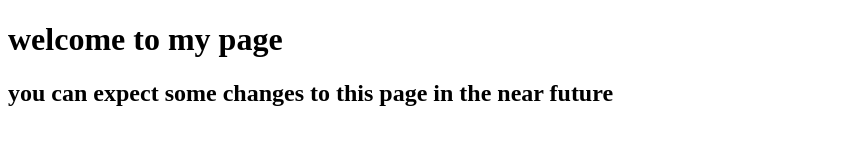
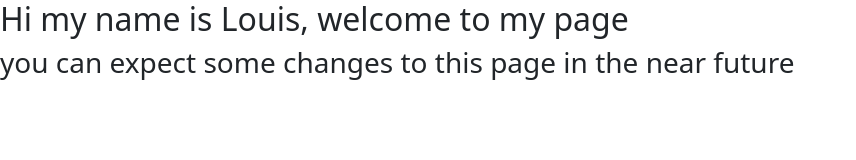
Before and after one commit to LOUISVA2000/Louis.github.oi, a plain HTML site: page index.html in a window 1280 px wide. Shown: the whole page, without its empty margins (0-856 px from the left). Drawn offline with nearby package versions, Linux system fonts and the light colour scheme.

Commit message:
added name

```diff
--- a/index.html
+++ b/index.html
@@ -3,9 +3,16 @@
 <head>
     <meta charset="UTF-8">
     <title>Louis github page</title>
+    <meta name="viewport" content="width:device-width,initial-scale=1">
+    <link href="https://cdn.jsdelivr.net/npm/bootstrap@5.0.0-beta3/dist/css/bootstrap.min.css" rel="stylesheet" integrity="sha384-eOJMYsd53ii+scO/bJGFsiCZc+5NDVN2yr8+0RDqr0Ql0h+rP48ckxlpbzKgwra6" crossorigin="anonymous">
 </head>
 <body>
-<h1>welcome to my page</h1>
-<h2>you can expect some changes to this page in the near future</h2>
+
+<h2>Hi my name is Louis, welcome to my page</h2>
+<h3>you can expect some changes to this page in the near future</h3>
+
+<script src="https://ajax.googleapis.com/ajax/libs/jquery/3.5.1/jquery.min.js"></script>
+<script src="https://cdn.jsdelivr.net/npm/bootstrap@5.0.0-beta3/dist/js/bootstrap.bundle.min.js" integrity="sha384-JEW9xMcG8R+pH31jmWH6WWP0WintQrMb4s7ZOdauHnUtxwoG2vI5DkLtS3qm9Ekf" crossorigin="anonymous"></script>
+
 </body>
 </html>
```
